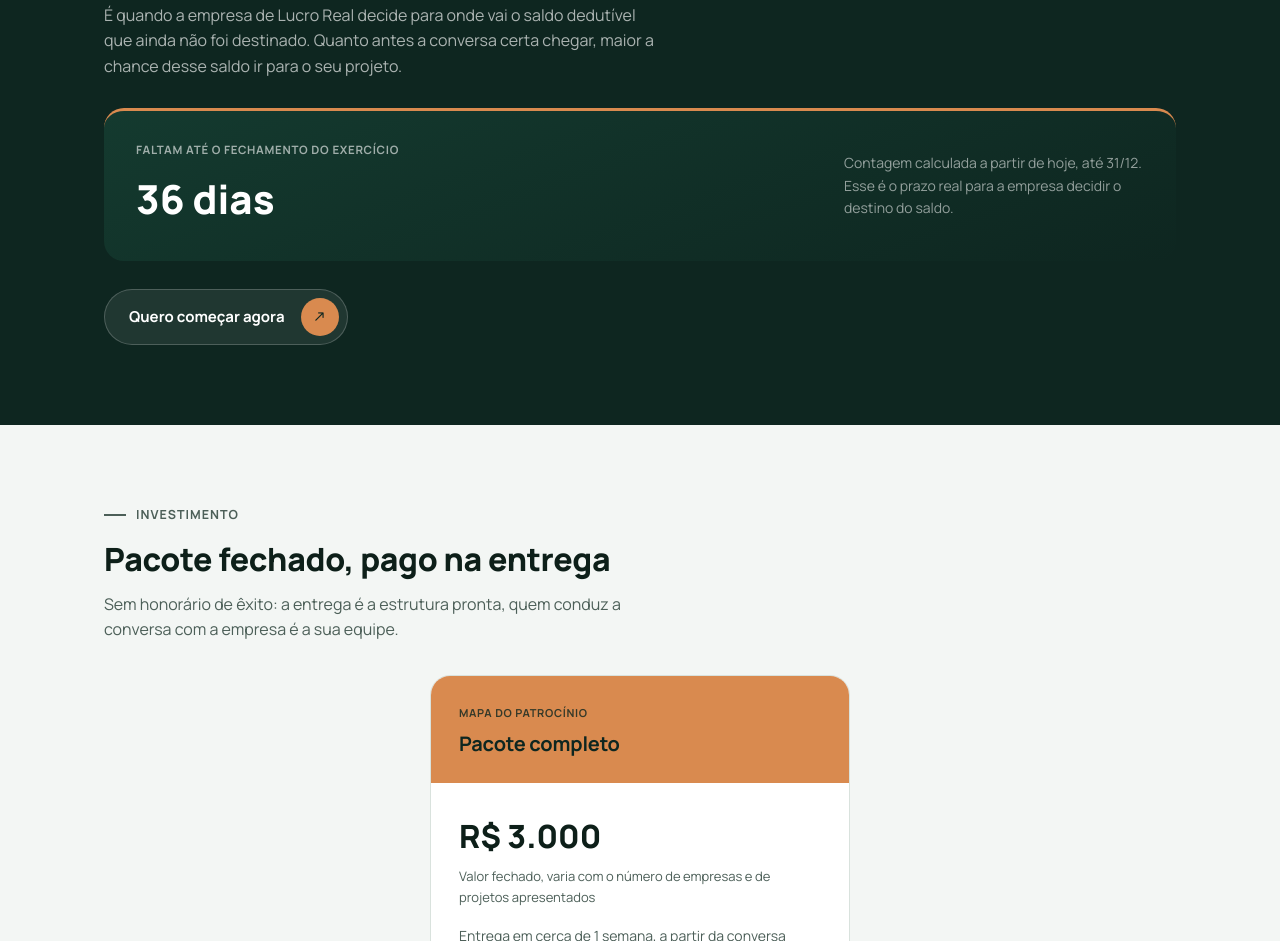
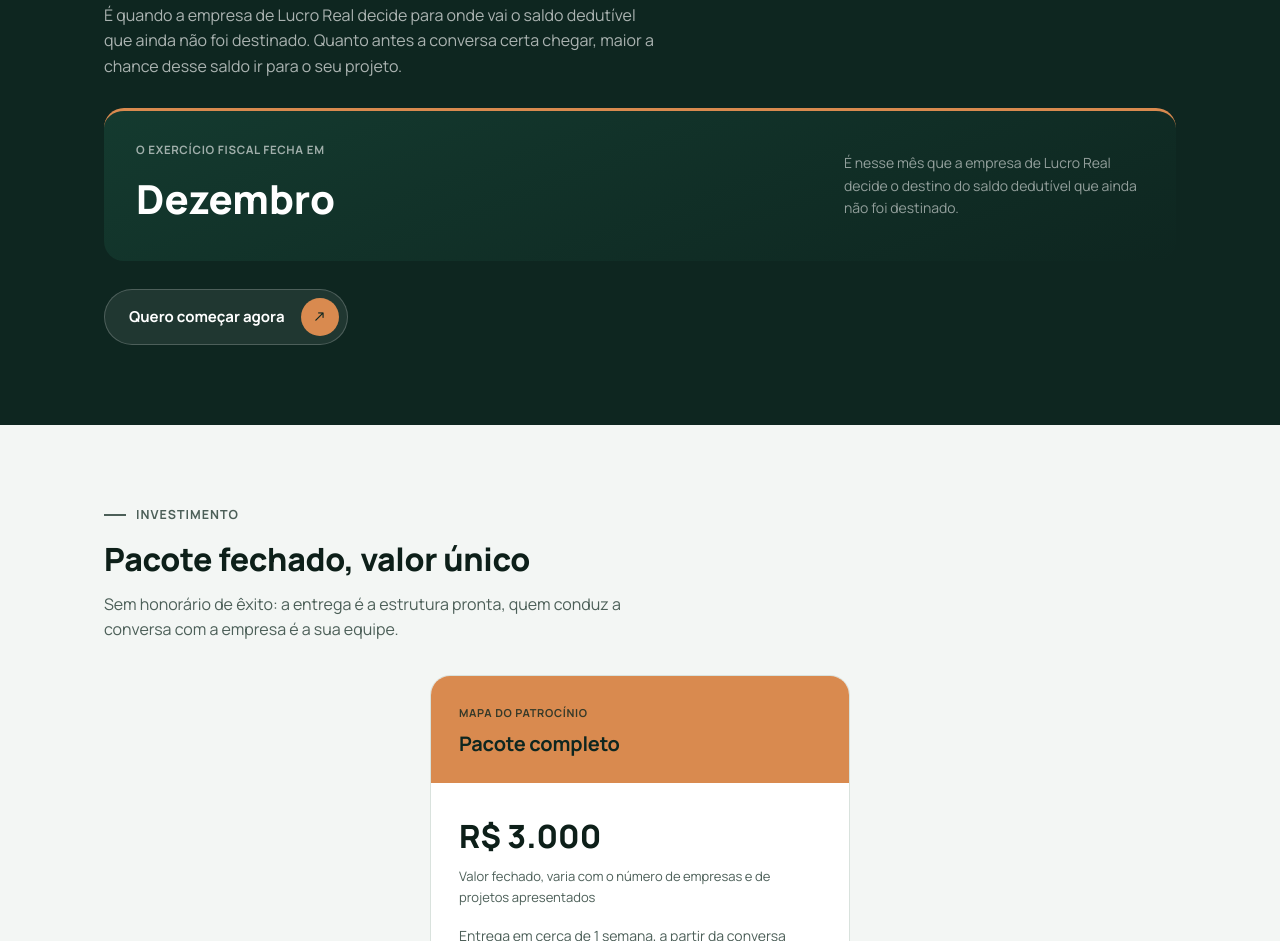
Before and after one commit to eunidossomosmelhores-byte/e-unidos-verificacao-perfil, a website: page mapa-do-patrocinio/index.html in a window 1280 px wide. Shown: the part 2573-3514 px from the top of the page. Drawn offline with nearby package versions, Linux system fonts and the light colour scheme.

Commit message:
Remove contagem de dias no selo de urgencia e ajusta titulo de investimento
Co-Authored-By: Claude Sonnet 5 <noreply@anthropic.com>

```diff
--- a/mapa-do-patrocinio/index.html
+++ b/mapa-do-patrocinio/index.html
@@ -358,10 +358,10 @@ footer a:hover{color:var(--lime);}
     <p class="lead">É quando a empresa de Lucro Real decide para onde vai o saldo dedutível que ainda não foi destinado. Quanto antes a conversa certa chegar, maior a chance desse saldo ir para o seu projeto.</p>
     <div class="total-card">
       <div>
-        <div class="eyebrow2">Faltam até o fechamento do exercício</div>
-        <div class="num" id="dias-restantes">— dias</div>
+        <div class="eyebrow2">O exercício fiscal fecha em</div>
+        <div class="num">Dezembro</div>
       </div>
-      <div class="desc">Contagem calculada a partir de hoje, até 31/12. Esse é o prazo real para a empresa decidir o destino do saldo.</div>
+      <div class="desc">É nesse mês que a empresa de Lucro Real decide o destino do saldo dedutível que ainda não foi destinado.</div>
     </div>
     <a class="btn-pill" href="https://wa.me/5547991083568" target="_blank" rel="noopener">
       Quero começar agora <span class="ms arrow">north_east</span>
@@ -372,7 +372,7 @@ footer a:hover{color:var(--lime);}
 <section class="investimento">
   <div class="container reveal">
     <div class="eyebrow">Investimento</div>
-    <h2>Pacote fechado, pago na entrega</h2>
+    <h2>Pacote fechado, valor único</h2>
     <p style="max-width:560px;">Sem honorário de êxito: a entrega é a estrutura pronta, quem conduz a conversa com a empresa é a sua equipe.</p>
     <div class="plano-wrap">
       <div class="plano-card">
@@ -443,16 +443,6 @@ footer a:hover{color:var(--lime);}
 </footer>
 
 <script>
-  // contagem de dias até 31/12 do ano corrente
-  (function(){
-    var hoje = new Date();
-    var fim = new Date(hoje.getFullYear(), 11, 31);
-    if (hoje > fim) { fim = new Date(hoje.getFullYear()+1, 11, 31); }
-    var diff = Math.ceil((fim - hoje) / (1000*60*60*24));
-    var el = document.getElementById('dias-restantes');
-    if (el) el.textContent = diff + ' dias';
-  })();
-
   // reveal on scroll
   (function(){
     var els = document.querySelectorAll('.reveal');
```
